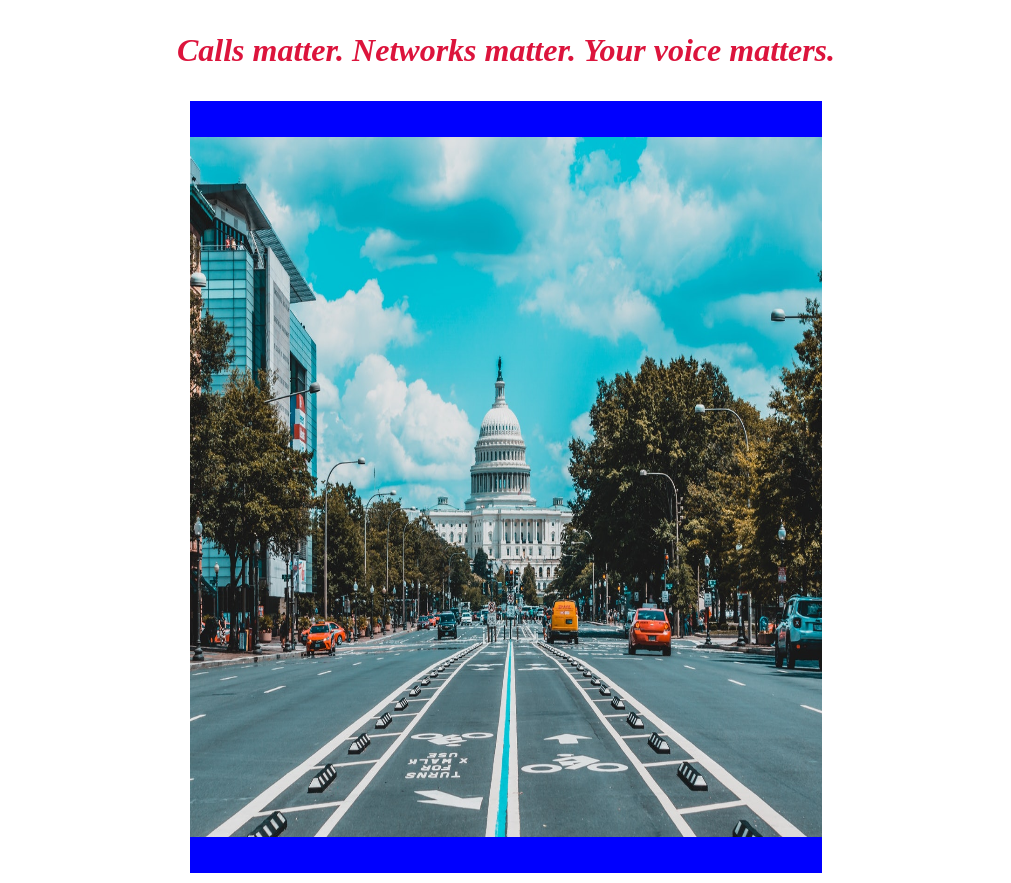
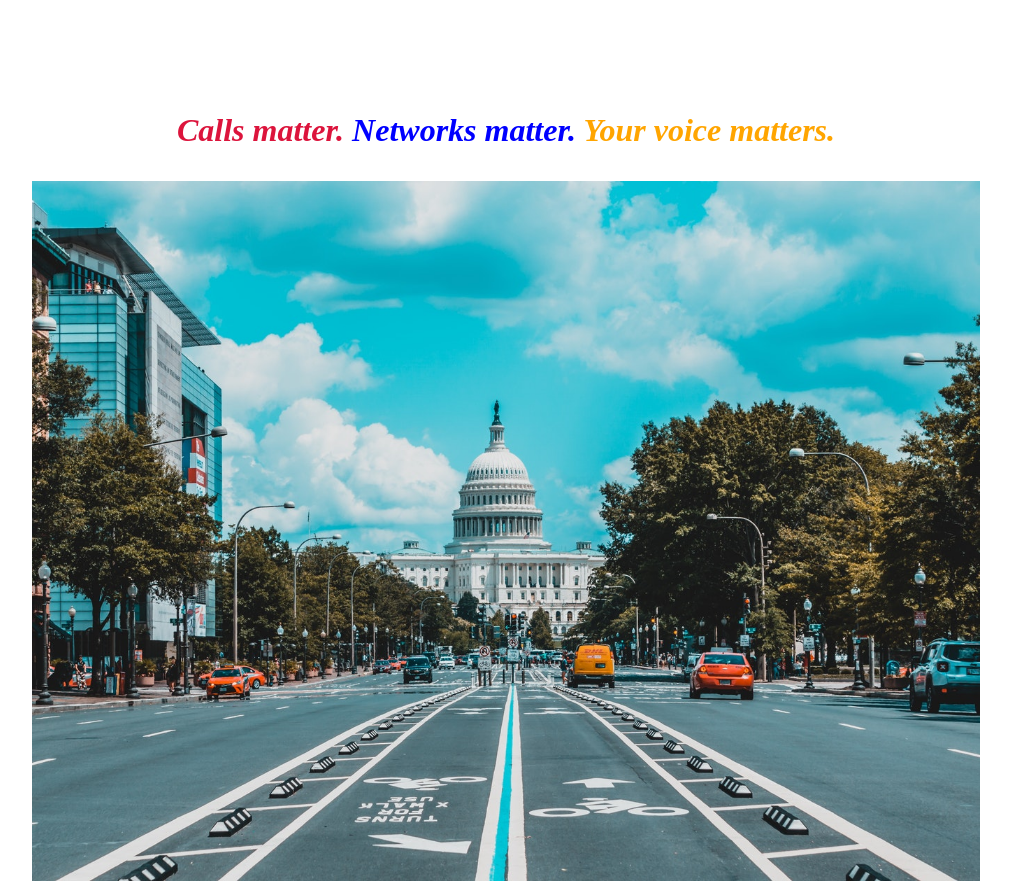
Before and after one commit to britney-johnson2/Fifty-Nifty-Visualization, a plain HTML site: page index.html in a window 1280 px wide. Shown: the top 883 px of the page, without its empty margins (134-1145 px from the left). Drawn offline with nearby package versions, Linux system fonts and the light colour scheme; a script that the page names is missing.

Commit message:
new edits to index

```diff
--- a/index.html
+++ b/index.html
@@ -31,6 +31,7 @@ line.link {
 
 
 .intro-paragraph{
+  padding-top: 1000px;
   text-align: center;
 }
 
@@ -54,7 +55,7 @@ img {
   display: block;
   margin-left: auto;
   margin-right: auto;
-  width: 50%;
+  width: 75%;
   height: 700px;
 
 }
@@ -66,6 +67,7 @@ img {
   font-weight: bold;
   text-align: center;
   font-size: 1vw;
+  font-size: 18px;
 }
 
 .color-strip {
@@ -92,20 +94,21 @@ img {
   </div> -->
 
   <div class = "intro-paragraph">
-    <p class = lineOne> Calls matter. Networks matter. Your voice matters.</p>
+    <br><br><br><br>
+    <p class = lineOne> Calls matter. <span style = "color: blue"> Networks matter. </span> <span style = "color: orange"> Your voice matters.</span> </p>
     <!--p class = nextLine >Here's how.</p-->
   </div>
-  <div class = "color-strip">
+  <!-- <div class = "color-strip">
      <br><br>
-  </div>
+  </div> -->
   <!--Photo Div-->
 
   <div class = "intro-image">
       <img src = "capitol.jpg">
   </div>
-  <div class = "color-strip">
+  <!-- <div class = "color-strip">
      <br><br>
-  </div>
+  </div> -->
 
 
 
```
